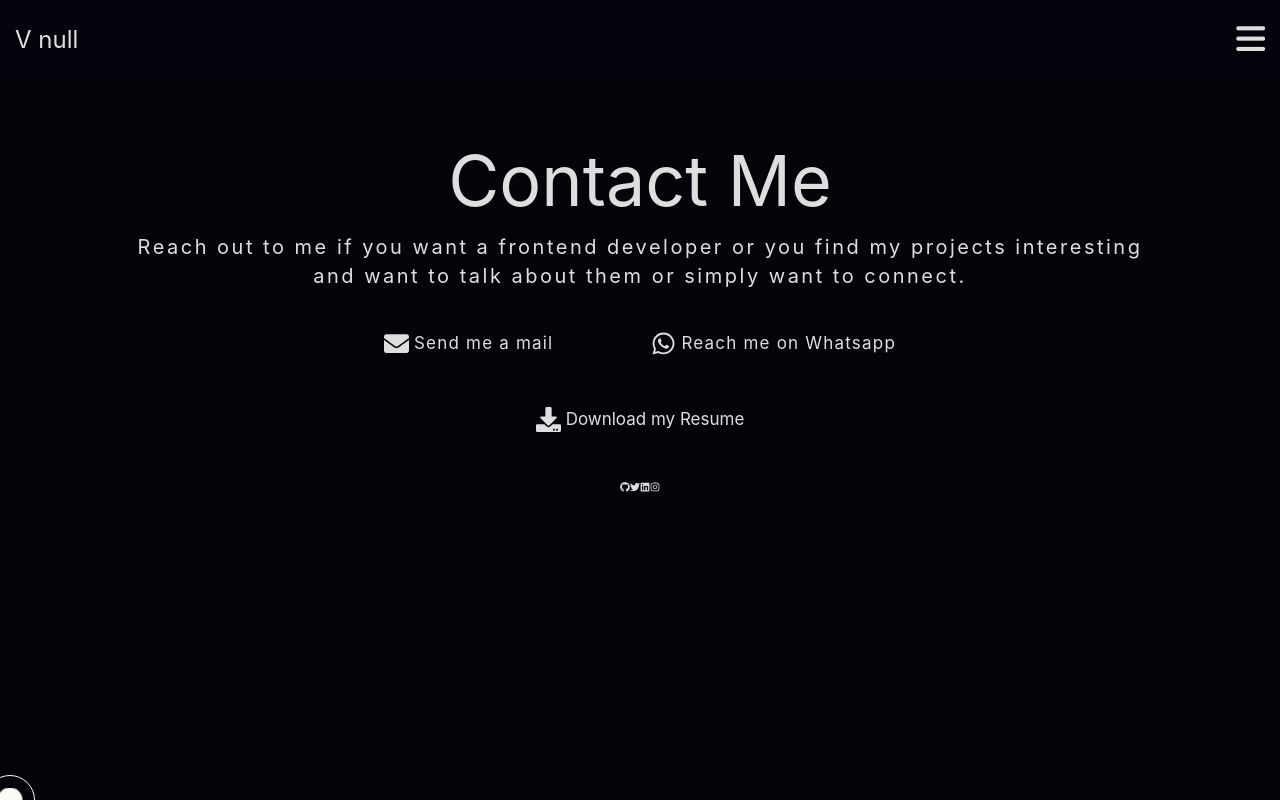
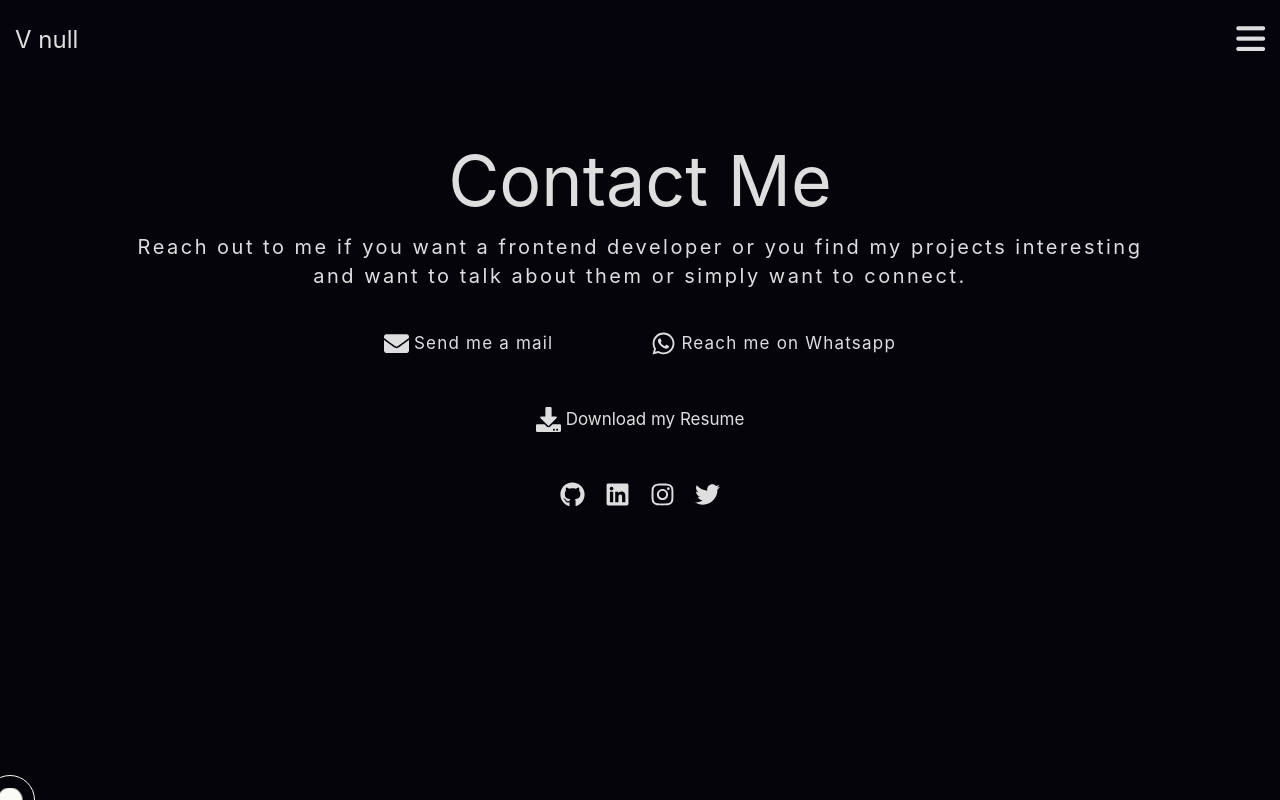
Before and after one commit to Vee-keme/portfolio1, a React (Vite) app: page /contact in a window 1280 px wide. Built offline with nearby package versions, Linux system fonts and the light colour scheme.

Commit message:
update code

```diff
--- a/src/pages/ContactPage.jsx
+++ b/src/pages/ContactPage.jsx
@@ -14,6 +14,24 @@ import {
 import resume from "../assets/resume.pdf";
 
 export default function ContactPage() {
+  const socials = [
+    {
+      icon: <FaGithub />,
+      link: "https://github.com/Vee-keme",
+    },
+    {
+      icon: <FaLinkedin />,
+      link: "https://www.linkedin.com/in/precious-velia-b785a6221/",
+    },
+    {
+      icon: <FaInstagram />,
+      link: "http://www.instagram.com/velia1.0/",
+    },
+    {
+      icon: <FaTwitter />,
+      link: "https://twitter.com/Vee_keme",
+    },
+  ];
   return (
     <motion.div
       className="Contactpage"
@@ -33,12 +51,19 @@ export default function ContactPage() {
           <div className="Contactpage-socials__text1">
             <div>
               <FaEnvelope className="Contactpage-socials__text1-icon" />
-              <p>Send me a mail</p>
+              <p>
+                <a href="mailto:veliaprecious@gmail" target="_blank">
+                  Send me a mail
+                </a>
+              </p>
             </div>
 
             <div>
               <FaWhatsapp className="Contactpage-socials__text1-icon" />
-              <p>Reach me on Whatsapp</p>
+              <p>
+                <a href="https://wa.me/+2347011646703"></a>
+                Reach me on Whatsapp
+              </p>
             </div>
           </div>
 
@@ -55,7 +80,12 @@ export default function ContactPage() {
           </div>
 
           <div className="Contactpage-socials__icons">
-            <Link to="#">
+            {socials.map((item, i) => (
+              <Link to={item.link} key={i}>
+                <span>{item.icon}</span>
+              </Link>
+            ))}
+            {/* <Link to="#">
               <FaGithub />
             </Link>
             <Link to="#">
@@ -66,7 +96,7 @@ export default function ContactPage() {
             </Link>
             <Link to="#">
               <FaInstagram />
-            </Link>
+            </Link> */}
           </div>
         </div>
       </section>
--- a/src/styles/Contactpage.css
+++ b/src/styles/Contactpage.css
@@ -63,5 +63,9 @@
 
   .Contactpage-socials__icons {
     display: flex;
+    gap: 20px;
+  }
+  .Contactpage-socials__icons span {
+    font-size: 2.5rem;
   }
 }
```
